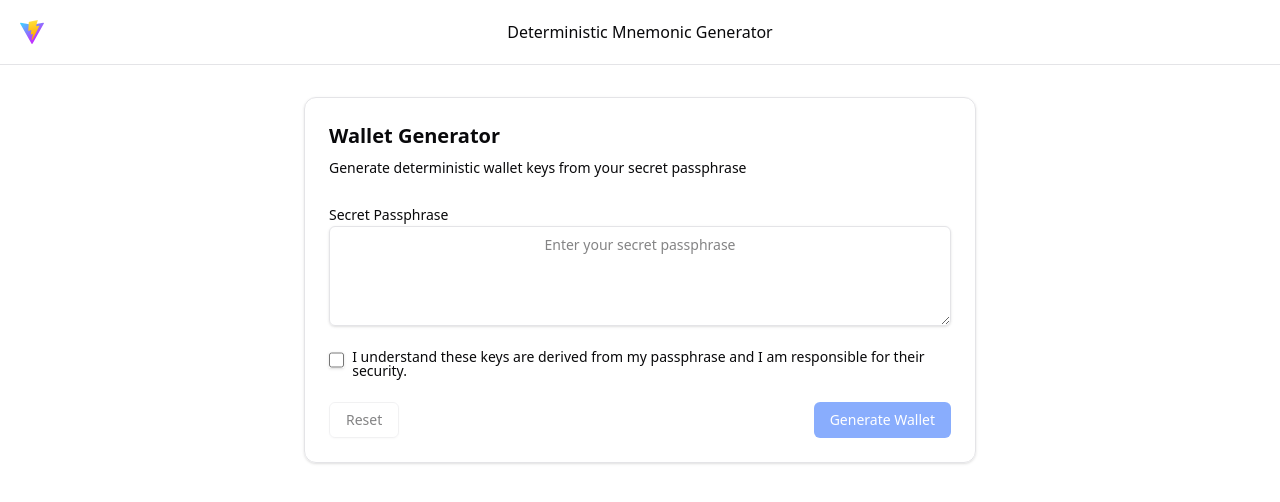
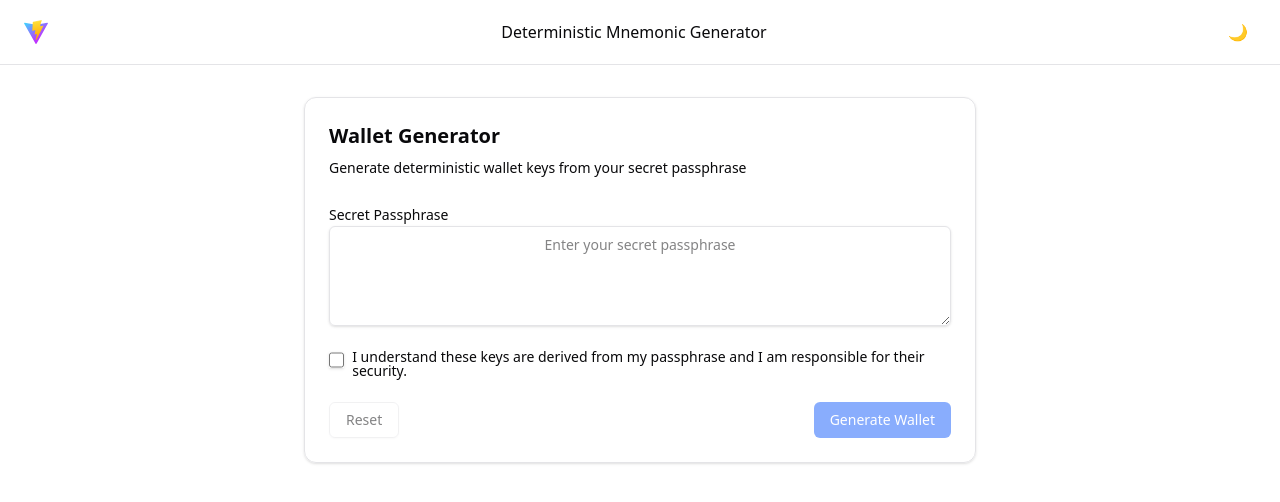
Before and after one commit to 0xCryptonauta/seed, a React (Vite) app: page / in a window 1280 px wide. Shown: the top 502 px of the page. Built offline with nearby package versions, Linux system fonts and the light colour scheme.

Commit message:
feat: add dark/light theme toggle to navbar

```diff
--- a/src/components/Navbar.tsx
+++ b/src/components/Navbar.tsx
@@ -1,13 +1,18 @@
+import { ThemeToggle } from "./ThemeToggle";
+
 export function Navbar() {
   return (
     <nav className="border-b bg-background/95 backdrop-blur supports-[backdrop-filter]:bg-background/60">
       <div className="max-w-7xl mx-auto">
-        <div className="flex justify-center items-center h-16 p-6">
-          <div style={{ position: "fixed", left: "20px", top: "20px" }}>
+        <div className="flex justify-between items-center h-16 p-6">
+          <div>
             <img src="/vite.svg" alt="Vite" className="w-6 h-6" />
           </div>
           <div>
             <span>Deterministic Mnemonic Generator</span>
+          </div>
+          <div>
+            <ThemeToggle />
           </div>
         </div>
       </div>
--- /dev/null
+++ b/src/components/ThemeToggle.tsx
@@ -0,0 +1,44 @@
+"use client";
+
+import { useState, useEffect } from "react";
+
+export function ThemeToggle() {
+  const [theme, setTheme] = useState<string | null>(null);
+
+  useEffect(() => {
+    // Check for saved theme preference or use system preference
+    const savedTheme = localStorage.getItem("theme");
+    const systemPrefersDark = window.matchMedia(
+      "(prefers-color-scheme: dark)",
+    ).matches;
+
+    if (savedTheme) {
+      setTheme(savedTheme);
+      document.documentElement.classList.toggle("dark", savedTheme === "dark");
+    } else {
+      // Use system preference by default
+      const initialTheme = systemPrefersDark ? "dark" : "light";
+      setTheme(initialTheme);
+      document.documentElement.classList.toggle("dark", systemPrefersDark);
+    }
+  }, []);
+
+  const toggleTheme = () => {
+    const newTheme = theme === "dark" ? "light" : "dark";
+    setTheme(newTheme);
+    document.documentElement.classList.toggle("dark", newTheme === "dark");
+    localStorage.setItem("theme", newTheme);
+  };
+
+  return (
+    <button
+      onClick={toggleTheme}
+      className="p-2 rounded-md hover:bg-gray-100 dark:hover:bg-gray-800 transition-colors cursor-pointer"
+      aria-label={
+        theme === "dark" ? "Switch to light mode" : "Switch to dark mode"
+      }
+    >
+      {theme === "dark" ? "☀️" : "🌙"}
+    </button>
+  );
+}
--- a/src/components/WalletGenerator.tsx
+++ b/src/components/WalletGenerator.tsx
@@ -147,11 +147,13 @@ export default function WalletGenerator(): JSX.Element {
       {result && (
         <Card className="mt-6">
           <CardHeader>
-            <CardTitle className="text-lg">Generated Wallet</CardTitle>
+            <CardTitle className="text-lg text-center">
+              Generated Wallet
+            </CardTitle>
           </CardHeader>
           <CardContent className="space-y-4">
             <div>
-              <p className="text-sm text-muted-foreground mb-1">
+              <p className="text-sm text-muted-foreground mb-1 font-medium">
                 Mnemonic Phrase
               </p>
               <div className="relative">
@@ -169,7 +171,9 @@ export default function WalletGenerator(): JSX.Element {
             </div>
 
             <div>
-              <p className="text-sm text-muted-foreground mb-1">Private Key</p>
+              <p className="text-sm text-muted-foreground mb-1 font-medium">
+                Private Key
+              </p>
               <div className="relative">
                 <div className="break-all rounded-md border border-input bg-muted/50 p-3 text-sm font-mono">
                   {result.privateKeyHex}
@@ -185,7 +189,7 @@ export default function WalletGenerator(): JSX.Element {
             </div>
           </CardContent>
           <CardFooter>
-            <p className="text-xs text-muted-foreground">
+            <p className="text-xs text-muted-foreground text-center">
               ⚠️ Store these securely. Anyone with access to this information
               can control your wallet.
             </p>
--- a/src/index.css
+++ b/src/index.css
@@ -37,19 +37,19 @@
   }
 
   .dark {
-    --background: oklch(0.141 0.005 285.823);
+    --background: oklch(0.25 0.003 285.823);
     --foreground: oklch(0.985 0 0);
-    --card: oklch(0.21 0.006 285.885);
+    --card: oklch(0.3 0.004 285.885);
     --card-foreground: oklch(0.985 0 0);
-    --popover: oklch(0.21 0.006 285.885);
+    --popover: oklch(0.3 0.004 285.885);
     --popover-foreground: oklch(0.985 0 0);
     --primary: oklch(0.92 0.004 286.32);
     --primary-foreground: oklch(0.21 0.006 285.885);
-    --secondary: oklch(0.274 0.006 286.033);
+    --secondary: oklch(0.35 0.004 286.033);
     --secondary-foreground: oklch(0.985 0 0);
-    --muted: oklch(0.274 0.006 286.033);
+    --muted: oklch(0.35 0.004 286.033);
     --muted-foreground: oklch(0.705 0.015 286.067);
-    --accent: oklch(0.274 0.006 286.033);
+    --accent: oklch(0.35 0.004 286.033);
     --accent-foreground: oklch(0.985 0 0);
     --destructive: oklch(0.704 0.191 22.216);
     --border: oklch(1 0 0 / 10%);
@@ -60,11 +60,11 @@
     --chart-3: oklch(0.769 0.188 70.08);
     --chart-4: oklch(0.627 0.265 303.9);
     --chart-5: oklch(0.645 0.246 16.439);
-    --sidebar: oklch(0.21 0.006 285.885);
+    --sidebar: oklch(0.3 0.004 285.885);
     --sidebar-foreground: oklch(0.985 0 0);
     --sidebar-primary: oklch(0.488 0.243 264.376);
     --sidebar-primary-foreground: oklch(0.985 0 0);
-    --sidebar-accent: oklch(0.274 0.006 286.033);
+    --sidebar-accent: oklch(0.35 0.004 286.033);
     --sidebar-accent-foreground: oklch(0.985 0 0);
     --sidebar-border: oklch(1 0 0 / 10%);
     --sidebar-ring: oklch(0.552 0.016 285.938);
--- a/tailwind.config.js
+++ b/tailwind.config.js
@@ -1,6 +1,7 @@
 /** @type {import('tailwindcss').Config} */
 export default {
   content: ["./index.html", "./src/**/*.{js,ts,jsx,tsx}"],
+  darkMode: "class",
   theme: {
     extend: {
       container: {
```
